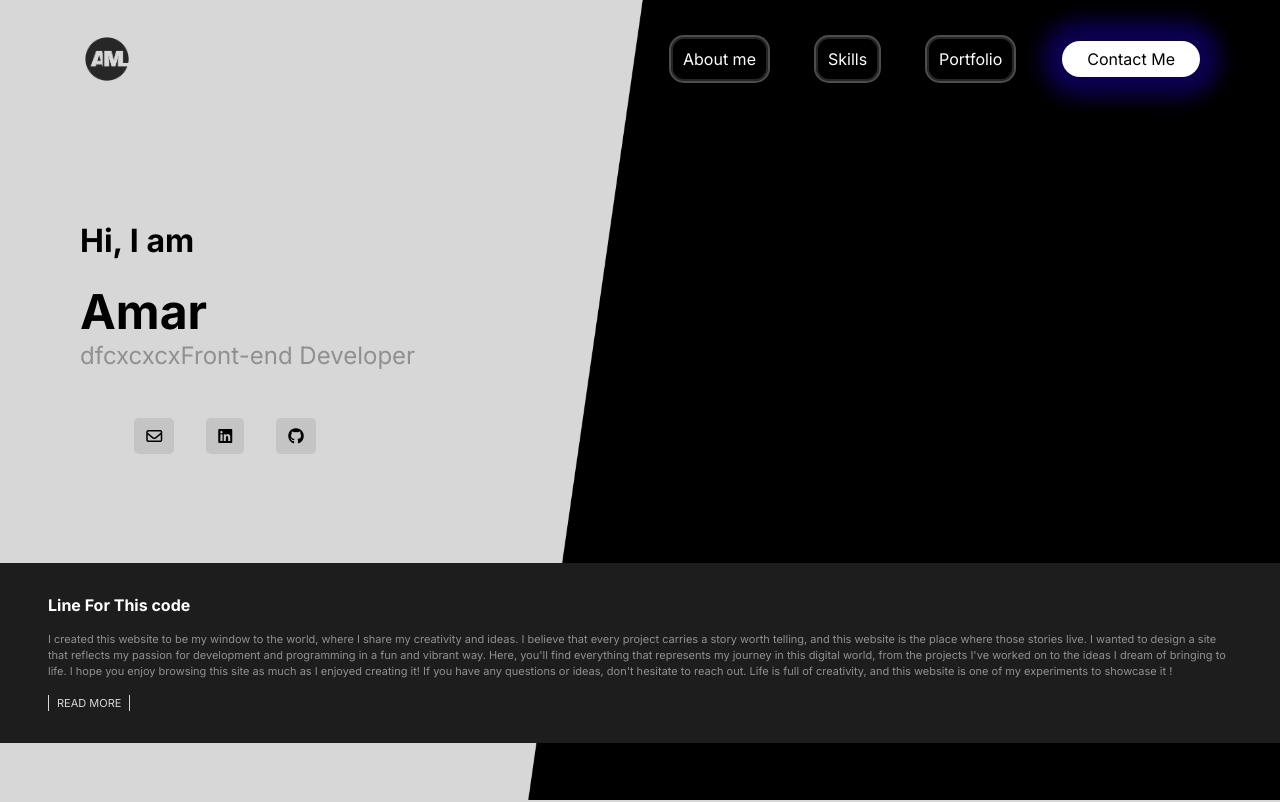
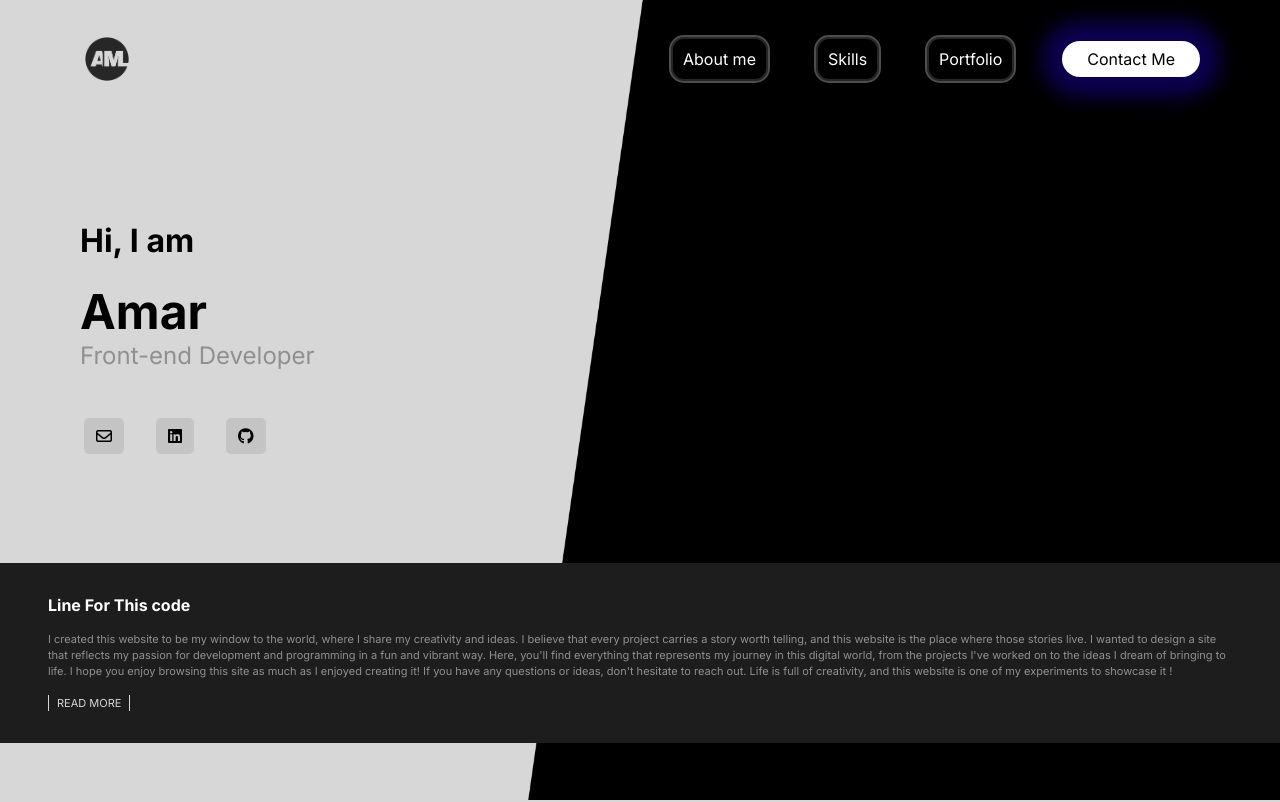
Before and after one commit to Amar-afr/ma-wepsite, a plain HTML site: page index.html in a window 1280 px wide. Shown: the top 802 px of the page. Drawn offline with Linux system fonts and the light colour scheme; files whose address does not match are found by name.

Commit message:
Update index.html

```diff
--- a/index.html
+++ b/index.html
@@ -46,7 +46,7 @@
                         <h1>Hi, I am</h1>
 
                         <h2>Amar</h2>
-                       <h6>dfcxcxcxFront-end Developer </h6>
+                       <h6>Front-end Developer </h6>
                     </div>
                     <div class="contact-me">
                         <a href="https://mail.google.com/mail/?view=cm&fs=1&to=amareko20092009@gmail.com" target="_blank"><i class="fa-regular fa-envelope"></i></a>
```
